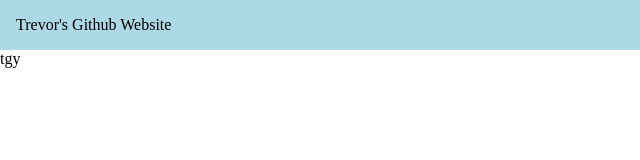
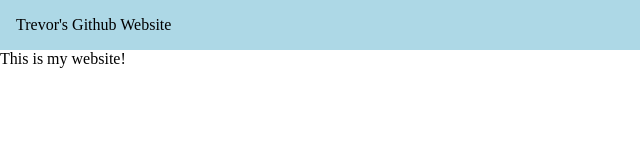
Before and after one commit to TrevorBeresford/TrevorBeresford.github.io, a plain HTML site: page index.html in a window 1280 px wide. Shown: the full height of the page, 0-640 px from the left. Drawn offline with Linux system fonts and the light colour scheme.

Commit message:
my first commit

```diff
--- a/index.html
+++ b/index.html
@@ -26,7 +26,7 @@
             Trevor's Github Website
         </header>
 
-        tgy
+        This is my website!
     </body>
 <!--=================================| JavaScript |================================-->
     <script>
```
